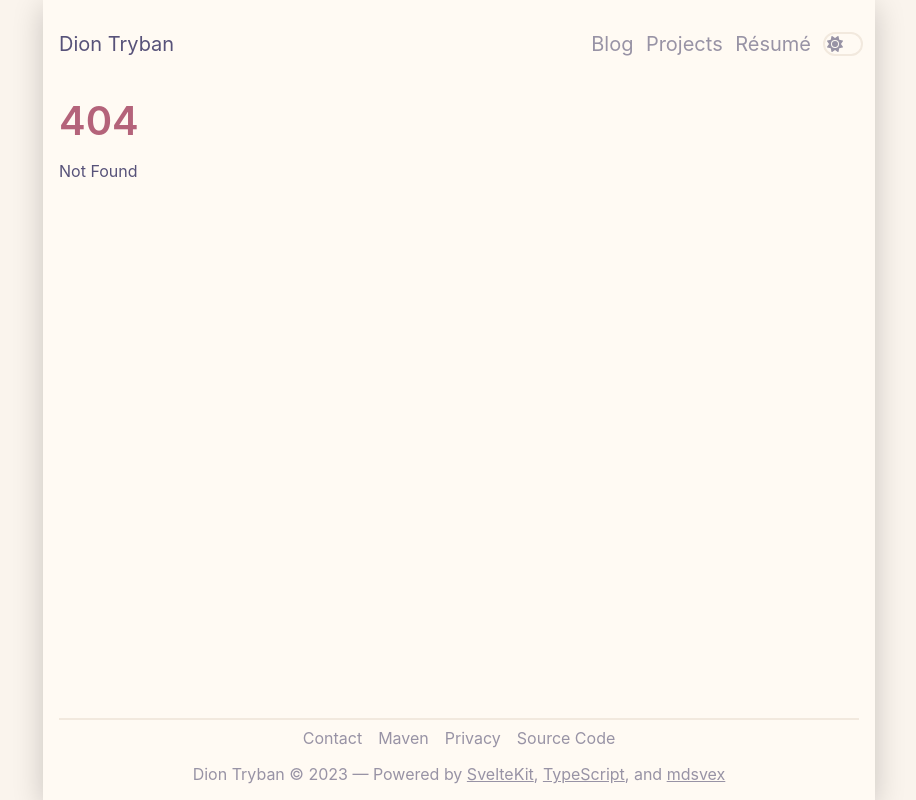
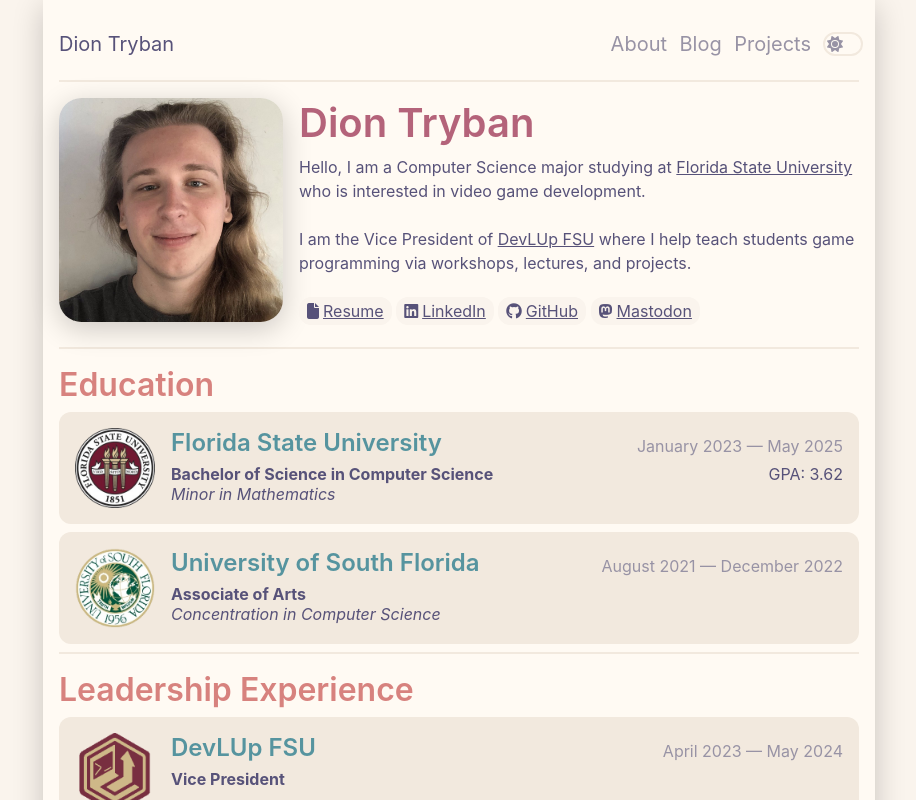
Before and after one commit to Trikzon/diontryban.com, a SvelteKit app: page /about in a window 1280 px wide. Before the commit this address had no page. Shown: the top 800 px of the page, without its empty margins (181-1097 px from the left). Built offline with nearby package versions, Linux system fonts and the light colour scheme.

Commit message:
Added about me page

```diff
--- a/src/app.html
+++ b/src/app.html
@@ -4,6 +4,7 @@
 		<meta charset="utf-8" />
 		<link rel="icon" href="%sveltekit.assets%/profile.jpeg" />
 		<meta name="viewport" content="width=device-width" />
+		<script src="https://kit.fontawesome.com/a3e64bf77f.js" crossorigin="anonymous"></script>
 		%sveltekit.head%
 	</head>
 	<body data-sveltekit-preload-data="hover">
--- a/src/global.scss
+++ b/src/global.scss
@@ -9,7 +9,7 @@
 html, body {
     margin: 0;
     padding: 0;
-    height: 100%;
+    height: 101%;
 
     font-family: -apple-system, BlinkMacSystemFont, "Inter", "IBM Plex Sans", "Segoe UI", Helvetica, Arial, sans-serif, "Apple Color Emoji", "Segoe UI Emoji", "Segoe UI Symbol";
 
--- a/src/routes/+page.svelte
+++ b/src/routes/+page.svelte
@@ -13,22 +13,19 @@
     <img src="/profile.jpeg" alt="Me"/>
     <div class="text">
         <h1>Dion Tryban</h1>
-        <h2>Computer Science Student</h2>
-        <p>
-            Hello! I am a Computer Science major studying at <a href="https://www.cs.fsu.edu">Florida State University</a>.<br/>
-            I develop applications, video games, and Minecraft mods.<br/>
-            I am searching for a 2024 summer internship.
+        <p id="bio">
+            Hello, I am a Computer Science major studying at <a href="https://www.cs.fsu.edu">Florida State University</a> who is interested in video game development.
+            <br/><br/>
+            I am the Vice President of <a href="https://fsu.devlup.org">DevLUp FSU</a> where I help teach students game programming via workshops, lectures, and projects.
+            <br/><br/>
+            <a href="/about">Learn more...</a>
         </p>
     </div>
 </section>
 <section id="projects">
-    <h1>Latest Projects</h1>
+    <h2>My Projects</h2>
     <ProjectList projects={data.projects}/>
     <p><a href="/projects">View more</a></p>
-</section>
-<section id="blog">
-    <h1>Latest Blog Posts</h1>
-    <p><a href="/blog">Read more</a></p>
 </section>
 
 <style lang="scss">
@@ -42,8 +39,13 @@
             text-align: center;
         }
 
-        h1, h2 {
+        h1 {
             margin: 0;
+        }
+
+        #bio {
+            margin: 8px 0;
+            line-height: 1.5rem;
         }
 
         img {
--- a/src/routes/NavBar.svelte
+++ b/src/routes/NavBar.svelte
@@ -8,9 +8,9 @@
     </div>
     <div class="right">
         <span class="links">
+            <a href="/about" class="muted plain">About</a>
             <a href="/blog" class="muted plain">Blog</a>
             <a href="/projects" class="muted plain">Projects</a>
-            <a href="/resume" class="muted plain">Résumé</a>
         </span>
         <ThemeToggle></ThemeToggle>
     </div>
--- /dev/null
+++ b/src/routes/about/+page.svelte
@@ -0,0 +1,103 @@
+<script lang="ts">
+    import { InfoCard } from "$lib/components"
+</script>
+
+<svelte:head>
+    <title>About — Dion Tryban</title>
+</svelte:head>
+
+<section id="about">
+    <img src="/profile.jpeg" alt="Me"/>
+    <div class="text">
+        <h1>Dion Tryban</h1>
+        <p id="bio">
+            Hello, I am a Computer Science major studying at <a href="https://www.cs.fsu.edu">Florida State University</a> who is interested in video game development.
+            <br/><br/>
+            I am the Vice President of <a href="fsu.devlup.org">DevLUp FSU</a> where I help teach students game programming via workshops, lectures, and projects.
+            <br/><br/>
+            <a class="bubble" href=""><i class="fa-solid fa-file"></i>Resume</a>
+            <a class="bubble" href="https://www.linkedin.com/in/diontryban/"><i class="fa-brands fa-linkedin"></i>LinkedIn</a>
+            <a class="bubble" href="https://github.com/Trikzon"><i class="fa-brands fa-github"></i>GitHub</a>
+            <a class="bubble" href="https://mastodon.gamedev.place/@diontryban"><i class="fa-brands fa-mastodon"></i>Mastodon</a>
+        </p>
+    </div>
+</section>
+<section>
+    <h2>Education</h2>
+    <InfoCard name="Florida State University" logo="/resume/fsu_seal.png" dateRange="January 2023 — May 2025" url="https://www.fsu.edu" external>
+        <span slot="left-info">
+            <b>Bachelor of Science in Computer Science</b><br/>
+            <em>Minor in Mathematics</em>
+        </span>
+        <span slot="right-info">
+            GPA: 3.62
+        </span>
+    </InfoCard>
+    <InfoCard name="University of South Florida" logo="/resume/usf_seal.png" dateRange="August 2021 — December 2022" url="https://www.usf.edu" external>
+        <span slot="left-info">
+            <b>Associate of Arts</b><br/>
+            <em>Concentration in Computer Science</em>
+        </span>
+    </InfoCard>
+</section>
+<section>
+    <h2>Leadership Experience</h2>
+    <InfoCard name="DevLUp FSU" logo="/resume/devlup_fsu_logo.png" dateRange="April 2023 — May 2024" url="https://fsu.devlup.org" external>
+        <span slot="left-info">
+            <b>Vice President</b>
+            <ul>
+                <li>Design, organize, and teach hands-on workshops about game programming and design.</li>
+                <li>Ensure that the club's weekly meetings go smoothly by writing announcements, helping with workshops, and advertising the club around campus.</li>
+                <li>Provide support and resources to members to help them make their own games.</li>
+                <li>Lead the development of a club game project to help members get past the hurdle of making their first project.</li>
+            </ul>
+        </span>
+    </InfoCard>
+</section>
+
+<style lang="scss">
+    #about {
+        display: flex;
+        padding: 1rem 0;
+
+        @media (max-width: 810px) {
+            flex-direction: column;
+            align-items: center;
+            text-align: center;
+        }
+
+        h1 {
+            margin: 0;
+        }
+
+        #bio {
+            margin: 8px 0;
+            line-height: 1.5rem;
+        }
+
+        img {
+            --image-size: 14rem;
+            min-width: var(--image-size);
+            width: var(--image-size);
+            min-height: var(--image-size);
+            height: var(--image-size);
+            border-radius: 10%;
+            box-shadow: var(--shadow);
+            margin-right: 1rem;
+        }
+
+        .bubble {
+            background-color: var(--rp-base);
+            border-radius: 12px;
+            padding: 0.25rem 0.5rem;
+
+            transition:
+                background-color var(--trans-speed) linear,
+                color var(--trans-speed) linear;
+
+            i {
+                padding-right: 0.25rem;
+            }
+        }
+    }
+</style>
--- a/src/routes/blog/+page.svelte
+++ b/src/routes/blog/+page.svelte
@@ -2,4 +2,7 @@
     <title>Blog — Dion Tryban</title>
 </svelte:head>
 
-<iframe width="100%" height="500px" src="https://www.youtube-nocookie.com/embed/dQw4w9WgXcQ" title="YouTube video player" frameborder="0" allow="accelerometer; autoplay; clipboard-write; encrypted-media; gyroscope; picture-in-picture; web-share" allowfullscreen></iframe>
+<section>
+    <h1>Blog</h1>
+    Coming soon...
+</section>
```
